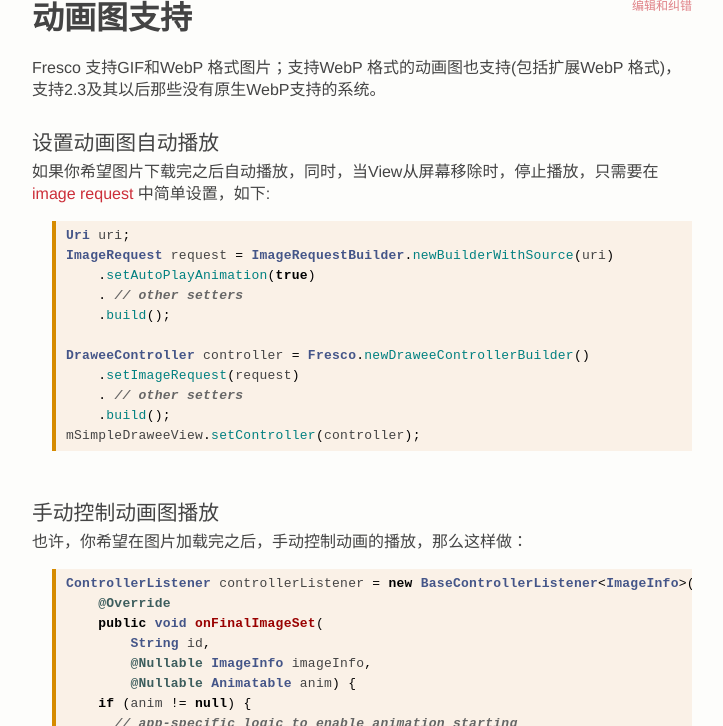
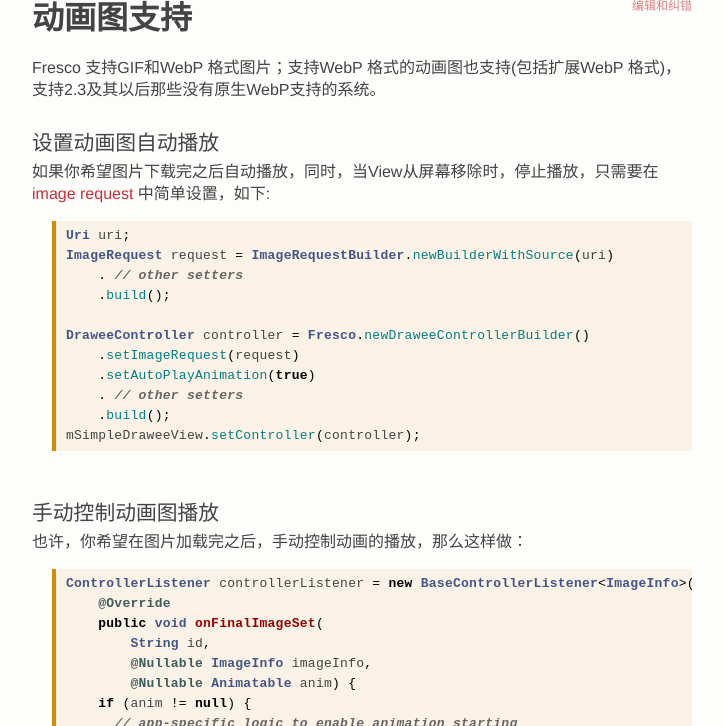
Before and after one commit to liaohuqiu/fresco-docs-cn, a Jekyll site: the page built from docs/01-animations.md, in a window 1280 px wide and 900 px high, cut to the strip 174-900 px from the top of the window. Shown: the whole strip, without its empty margins (408-1131 px from the left). Built offline with Jekyll 4.4.1, drawn with Linux system fonts in a browser that asks for light colours; Markdown is read by kramdown in place of the engine named in the settings.

Commit message:
method invoke derange by ImageRequestBuilder

````diff
--- a/docs/01-animations.md
+++ b/docs/01-animations.md
@@ -17,12 +17,12 @@ Fresco 支持GIF和WebP 格式图片；支持WebP 格式的动画图也支持(
 ```java
 Uri uri;
 ImageRequest request = ImageRequestBuilder.newBuilderWithSource(uri)
-    .setAutoPlayAnimation(true)
     . // other setters
     .build();
 
 DraweeController controller = Fresco.newDraweeControllerBuilder()
     .setImageRequest(request)
+    .setAutoPlayAnimation(true)
     . // other setters
     .build();
 mSimpleDraweeView.setController(controller);
````
